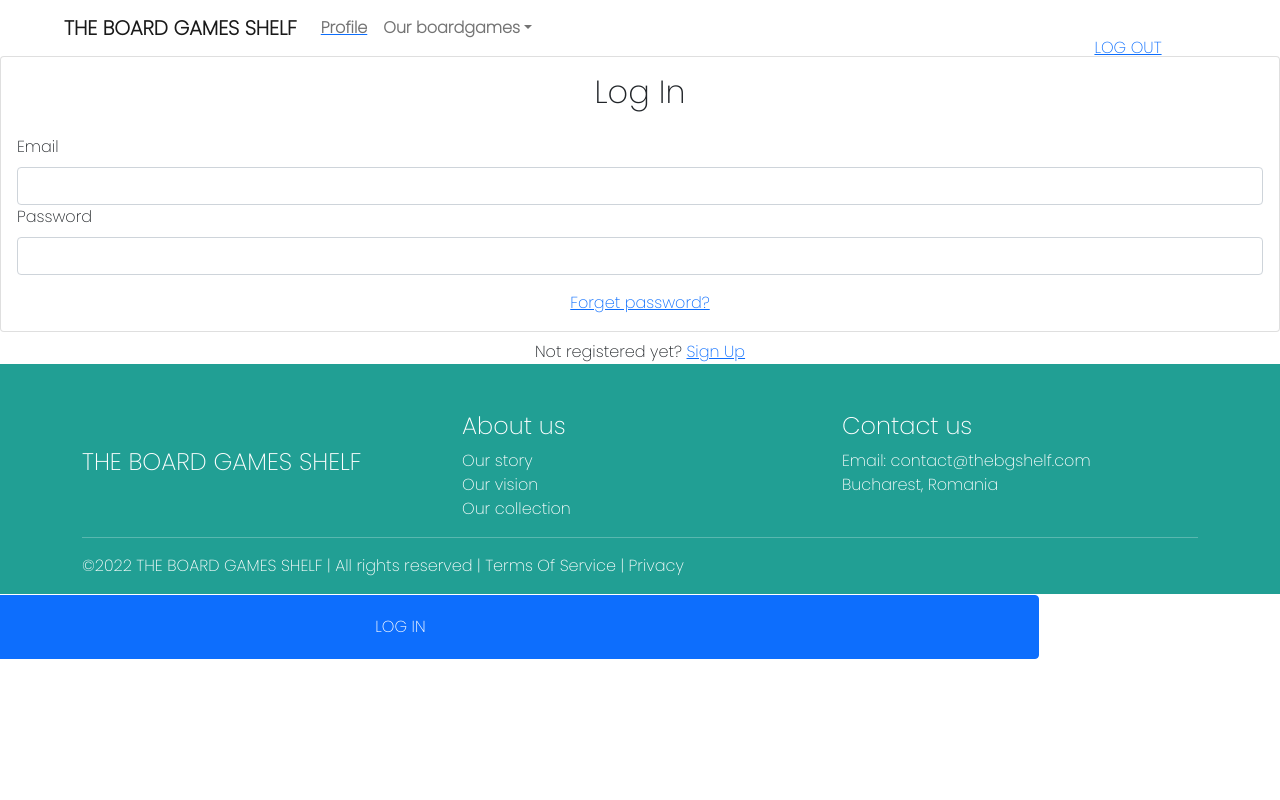
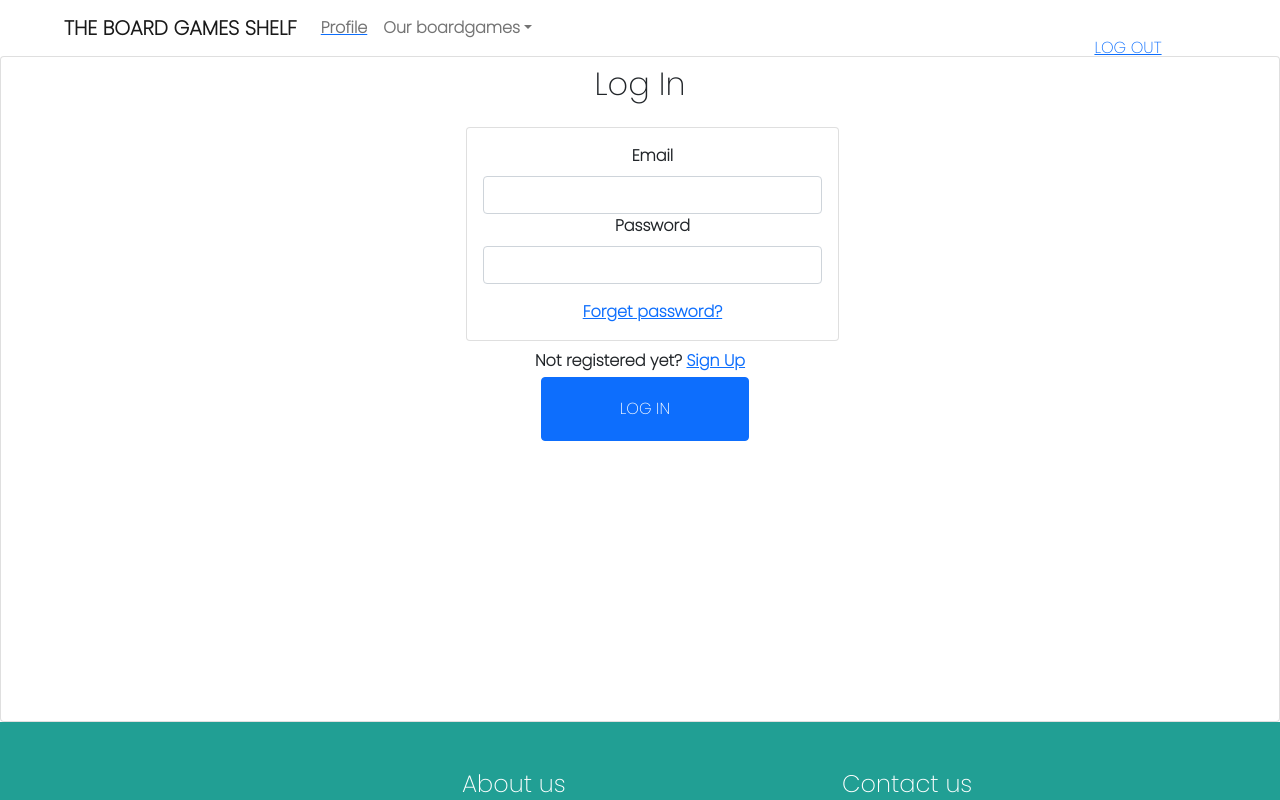
Before and after one commit to alina0311/SB, a React (Create React App) app: page /login in a window 1280 px wide. Shown: the top 800 px of the page. Built offline with nearby package versions, Linux system fonts and the light colour scheme; no server answers.

Commit message:
login looking nice

```diff
--- a/src/pages/login.js
+++ b/src/pages/login.js
@@ -2,6 +2,7 @@ import React, { useRef, useState } from "react";
 import { Form, Card, Button, Alert } from "react-bootstrap";
 import { Link, useNavigate } from "react-router-dom";
 import { useAuth } from "../context/authContext";
+import '../style/login.css';
 
 function Login() {
   const emailRef = useRef(null);
@@ -29,8 +30,11 @@ function Login() {
     <>
       <Card>
         <Card.Body>
+        <div className="alldiv">
           <h2 className="text-center mb-4">Log In</h2>
           {error && <Alert variant="danger">{error}</Alert>}
+          <Card className="login-card ">
+            <Card.Body>
               <Form onSubmit={handleSubmit}>
                 <Form.Group id="email">
                   <Form.Label>Email</Form.Label>
@@ -44,18 +48,24 @@ function Login() {
                     ref={passwordRef}
                   ></Form.Control>
                 </Form.Group>
-            <Button type="submit" className="w-100" disabled={loading}>
+                <Button type="submit" className="text-center w-80 login" disabled={loading}>
                   Log In
                 </Button>
               </Form>
               <div className="text-center w-100 mt-3">
                 <Link to="/forget-password">Forget password?</Link>
              </div>
+
             </Card.Body>
           </Card>
           <div className="text-center w-100 mt-2">
             Not registered yet? <Link to="/signup">Sign Up</Link>
           </div>
+
+        </div>
+        </Card.Body>
+      </Card>
+
     </>
   );
 }
--- /dev/null
+++ b/src/style/login.css
@@ -0,0 +1,20 @@
+.alldiv {
+    margin-bottom:0rem;
+	margin-left: 0rem;
+    margin-top: -0.5rem;
+	width: 100%;
+	height: 80vh;
+	justify-content:center;
+	text-align:center;
+	font-weight:bold;
+	z-index:2;
+}
+
+.login-card {
+    width: 30%;
+    margin-left: 36%;
+}
+
+.login {
+    margin-left: -30%;
+}
```
Also changed, not shown: src/components/header.js (+8 -0 lines). Lines whose indentation alone changed are shown as unchanged.
